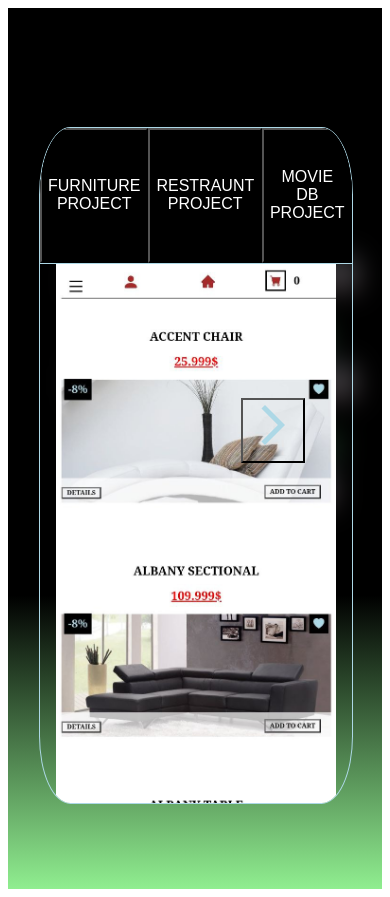
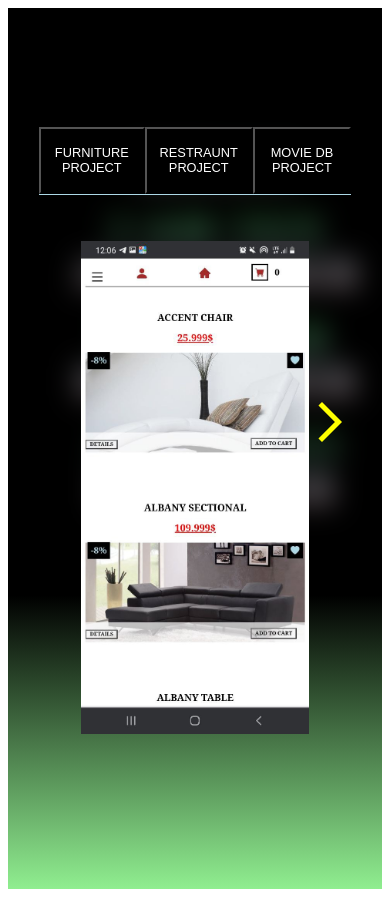
Before and after one commit to sashaTen/Portfolio, a React (Create React App) app: page / in a window 390 px wide. Built offline with nearby package versions, Linux system fonts and the light colour scheme; a web font is replaced by a local one.

Commit message:
finished  gallery   for   project  completely

```diff
--- a/src/index.css
+++ b/src/index.css
@@ -50,7 +50,6 @@
   position: absolute;
   left: 38%;
   top: 15%;
-  border-radius: 10%;
 }
 .skillContainer {
   height: 80vh;
@@ -127,6 +126,7 @@
   font-size: 3rem;
   background: transparent;
   z-index: 1;
+  border: none;
 }
 .galleryBtnLeft {
   position: absolute;
@@ -136,26 +136,24 @@
   background: transparent;
   z-index: 1;
   left: 15%;
+  border: none;
 }
 
-.galleryBtnRight :hover {
-  color: lightgreen;
-  border: lightgreen 1px solid;
+.galleryBtnRight,
+.galleryBtnLeft :hover {
+  color: yellow;
 }
-.galleryBtnLeft :hover {
-  color: lightgreen;
-  border: lightgreen 1px solid;
-}
+
 .projectImg1,
 .projectImg2,
 .projectImg3 {
   width: 100%;
-  height: 100%;
+  height: 90%;
   object-fit: contain;
 }
 .projectHeader {
   width: 100%;
-  height: 20%;
+  height: 10%;
   position: absolute;
   background: black;
   z-index: 1;
@@ -203,6 +201,9 @@
     color: white;
     left: 10%;
   }
+  .projectContainer {
+    border: none;
+  }
   .contactHeader,
   .educationHeader {
     font-size: 1.3rem;
@@ -214,4 +215,15 @@
     font-weight: bold;
     color: lightgreen;
   }
+  .switchProjectBtn {
+    font-size: 0.8rem;
+  }
+  .galleryBtnLeft {
+    left: -3%;
+    font-size: 3rem;
+  }
+  .galleryBtnRight {
+    right: -3%;
+    font-size: 3rem;
+  }
 }
```
